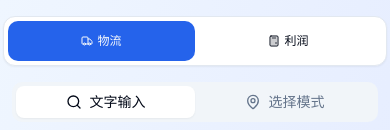
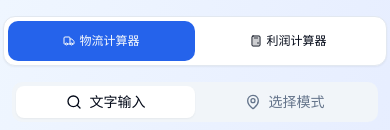
Before and after one commit to cocoozhong/logistics-calculator-v2, a Next.js app: page / in a window 390 px wide. Shown: the top 130 px of the page. Built offline with nearby package versions, Linux system fonts and the light colour scheme.

Commit message:
Simplify navigation text to fix duplication issue
- Remove responsive text switching (long/short versions)
- Use single span with full text for both buttons
- This eliminates the CSS responsive class compilation issue
- Navigation now shows '物流计算器' and '利润计算器' consistently

```diff
--- a/app/page.tsx
+++ b/app/page.tsx
@@ -84,8 +84,7 @@ export default function HomePage() {
               className="flex items-center justify-center gap-1 md:gap-2 w-full text-xs md:text-sm"
             >
               <Truck className="h-3 w-3 md:h-4 md:w-4" />
-              <span className="hidden sm:block">物流计算器</span>
-              <span className="block sm:hidden">物流</span>
+              <span>物流计算器</span>
             </Button>
           </Link>
           <Link href="/profit" className="flex-1">
@@ -94,8 +93,7 @@ export default function HomePage() {
               className="flex items-center justify-center gap-1 md:gap-2 w-full text-xs md:text-sm"
             >
               <Calculator className="h-3 w-3 md:h-4 md:w-4" />
-              <span className="hidden sm:block">利润计算器</span>
-              <span className="block sm:hidden">利润</span>
+              <span>利润计算器</span>
             </Button>
           </Link>
         </div>
--- a/app/profit/page.tsx
+++ b/app/profit/page.tsx
@@ -36,8 +36,7 @@ export default function ProfitCalculatorPage() {
                 className="flex items-center justify-center gap-1 md:gap-2 w-full text-xs md:text-sm"
               >
                 <Truck className="h-3 w-3 md:h-4 md:w-4" />
-                <span className="hidden sm:block">物流计算器</span>
-                <span className="block sm:hidden">物流</span>
+                <span>物流计算器</span>
               </Button>
             </Link>
             <Link href="/profit" className="flex-1">
@@ -46,8 +45,7 @@ export default function ProfitCalculatorPage() {
                 className="flex items-center justify-center gap-1 md:gap-2 w-full text-xs md:text-sm"
               >
                 <Calculator className="h-3 w-3 md:h-4 md:w-4" />
-                <span className="hidden sm:block">利润计算器</span>
-                <span className="block sm:hidden">利润</span>
+                <span>利润计算器</span>
               </Button>
             </Link>
           </div>
```
